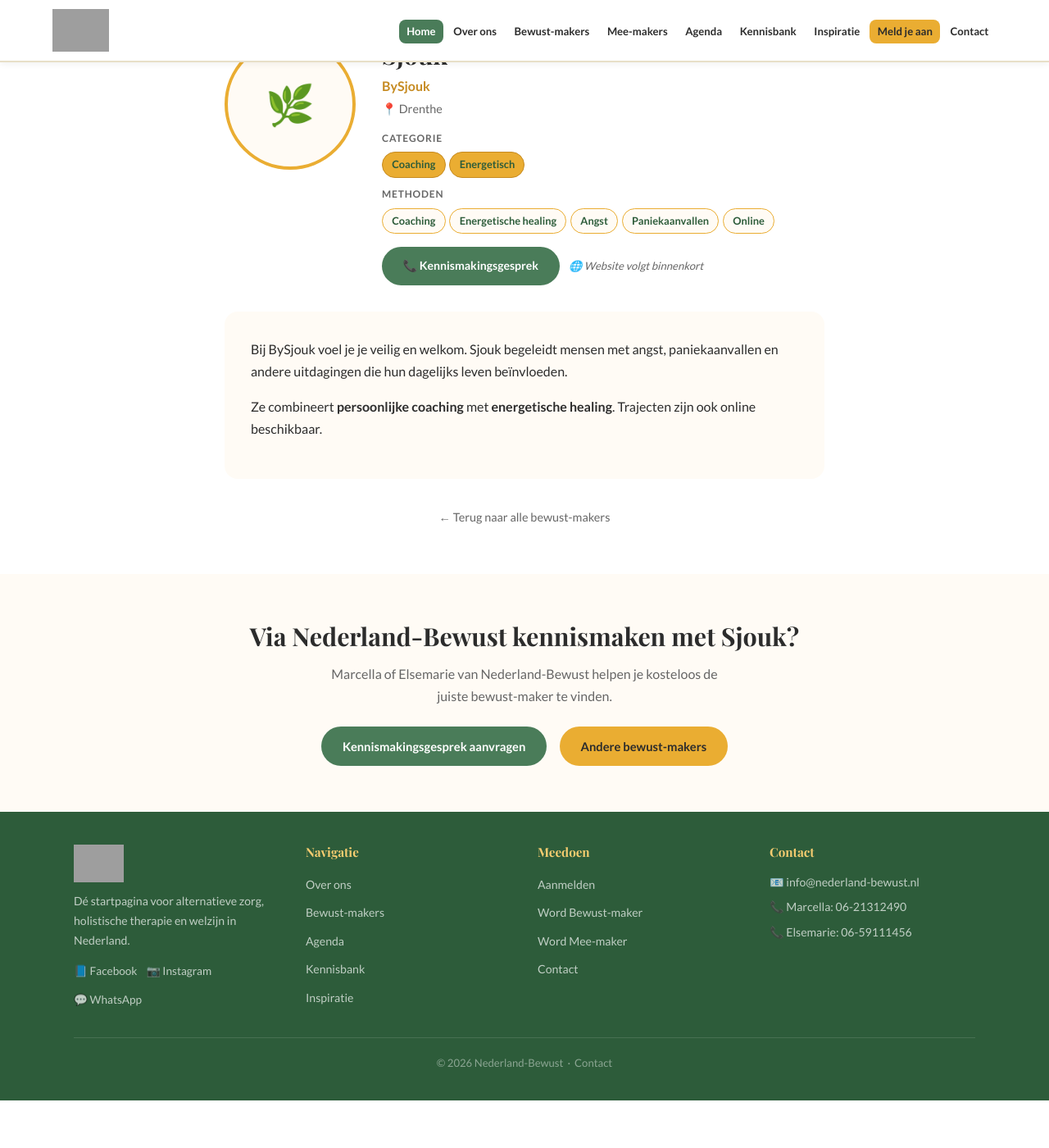
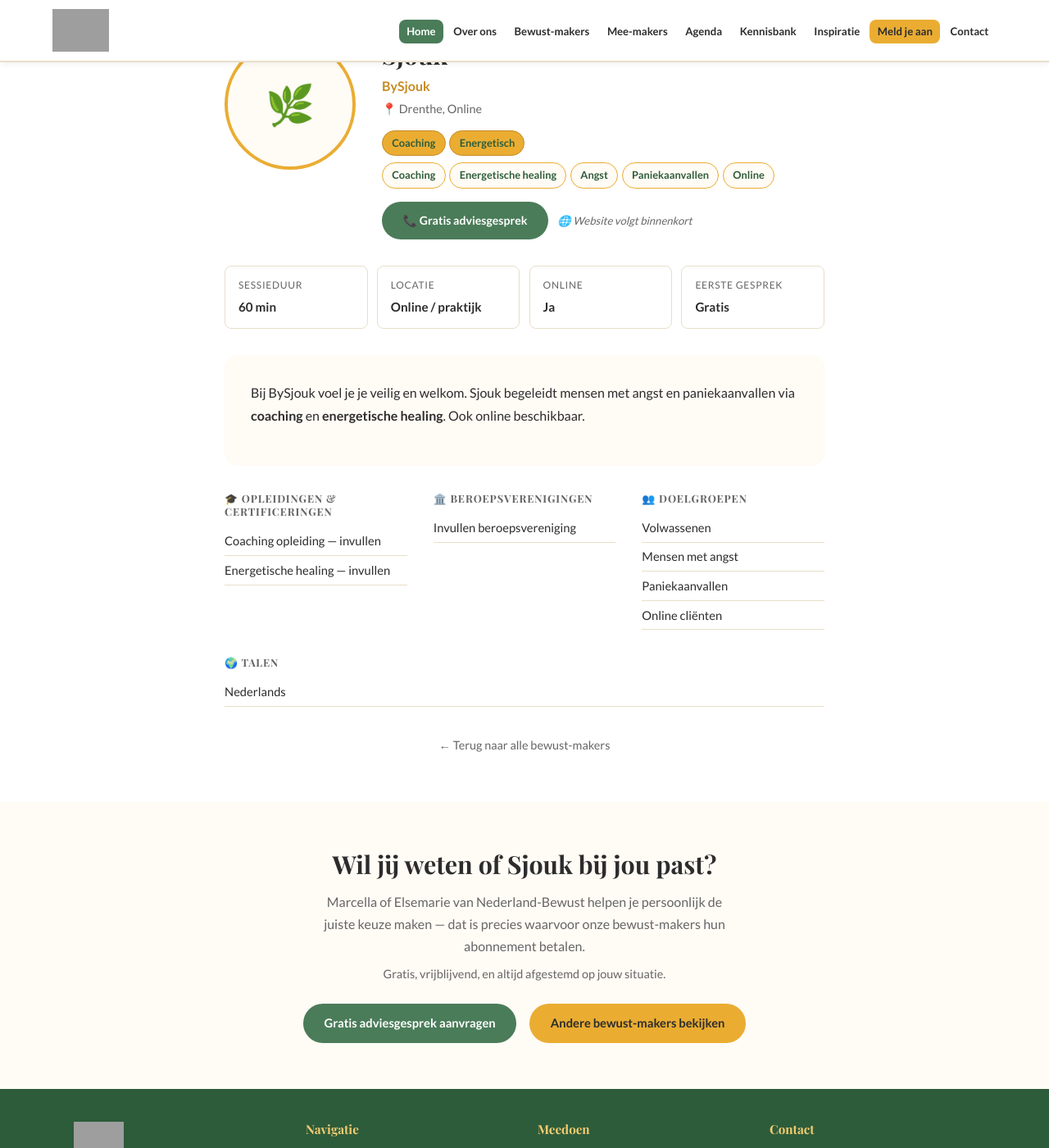
Before and after one commit to hands4flownl/nederland-bewust, a Jekyll site: the page built from pages/bewust-makers/voel-je-veilig-en-welkom-by-sjouk.html, in a window 1280 px wide and 1400 px high, scrolled down 271 px. Shown: the whole window at 82% size. Built offline with Jekyll 4.4.1, drawn with Linux system fonts in a browser that asks for light colours; before the commit the page ends 1613 px from its top, so only the background shows below that; grey boxes are pictures that could not be loaded.

Commit message:
Profiel uitgebreid: opleidingen, verenigingen, sessieinfo – Sjouk

```diff
--- a/pages/bewust-makers/voel-je-veilig-en-welkom-by-sjouk.html
+++ b/pages/bewust-makers/voel-je-veilig-en-welkom-by-sjouk.html
@@ -13,29 +13,73 @@
 <section class="sectie">
   <div class="container container--nauw">
 
-    <div class="profiel-header" style="display:flex;gap:2rem;align-items:flex-start;margin-bottom:2rem;flex-wrap:wrap;">
+    <!-- HEADER: foto + kerninfo -->
+    <div style="display:flex;gap:2rem;align-items:flex-start;margin-bottom:2rem;flex-wrap:wrap;">
       <div style="width:160px;height:160px;border-radius:50%;background:var(--creme);border:4px solid var(--goud);display:flex;align-items:center;justify-content:center;font-size:3rem;flex-shrink:0;">🌿</div>
       <div style="flex:1;min-width:220px;">
         <h2 style="margin-bottom:0.3rem;">Sjouk</h2>
         <p style="color:var(--goud-donker);font-weight:700;margin-bottom:0.2rem;">BySjouk</p>
-        <p style="color:var(--tekst-licht);font-size:0.9rem;margin-bottom:0.8rem;">📍 Drenthe</p>
-        <div style="margin-bottom:0.6rem;">
-          <p style="font-size:0.75rem;font-weight:700;text-transform:uppercase;letter-spacing:0.07em;color:var(--tekst-licht);margin-bottom:0.4rem;">Categorie</p>
+        <p style="color:var(--tekst-licht);font-size:0.9rem;margin-bottom:0.8rem;">📍 Drenthe, Online</p>
+        <div style="margin-bottom:0.5rem;">
           <div style="display:flex;flex-wrap:wrap;gap:0.3rem;"><span class="profiel-tag" style="background:var(--goud);border-color:var(--goud-donker);">Coaching</span><span class="profiel-tag" style="background:var(--goud);border-color:var(--goud-donker);">Energetisch</span></div>
         </div>
-        <div style="margin-bottom:1rem;">
-          <p style="font-size:0.75rem;font-weight:700;text-transform:uppercase;letter-spacing:0.07em;color:var(--tekst-licht);margin-bottom:0.4rem;">Methoden</p>
-          <div style="display:flex;flex-wrap:wrap;gap:0.3rem;"><span class="profiel-tag">Coaching</span><span class="profiel-tag">Energetische healing</span><span class="profiel-tag">Angst</span><span class="profiel-tag">Paniekaanvallen</span><span class="profiel-tag">Online</span></div>
-        </div>
-        <div style="display:flex;gap:0.7rem;flex-wrap:wrap;margin-top:1rem;align-items:center;">
-          <a href="{{ '/contact/' | relative_url }}" class="knop knop--groen" style="font-size:0.88rem;">📞 Kennismakingsgesprek</a>
+        <div style="display:flex;flex-wrap:wrap;gap:0.3rem;margin-bottom:1rem;"><span class="profiel-tag">Coaching</span><span class="profiel-tag">Energetische healing</span><span class="profiel-tag">Angst</span><span class="profiel-tag">Paniekaanvallen</span><span class="profiel-tag">Online</span></div>
+        <div style="display:flex;gap:0.7rem;flex-wrap:wrap;align-items:center;">
+          <a href="{{ '/contact/' | relative_url }}" class="knop knop--groen" style="font-size:0.88rem;">📞 Gratis adviesgesprek</a>
           <span style="font-size:0.82rem;color:var(--tekst-licht);font-style:italic;">🌐 Website volgt binnenkort</span>
         </div>
       </div>
     </div>
 
+    <!-- SNEL-INFO BLOKJES -->
+
+    <div style="display:grid;grid-template-columns:repeat(auto-fit,minmax(140px,1fr));gap:0.7rem;margin-bottom:2rem;">
+
+          <div style="background:var(--wit);border-radius:var(--radius);padding:0.8rem 1rem;border:1px solid var(--border);">
+            <div style="font-size:0.75rem;color:var(--tekst-licht);text-transform:uppercase;letter-spacing:0.06em;">Sessieduur</div>
+            <div style="font-weight:600;font-size:0.95rem;margin-top:0.2rem;">60 min</div>
+          </div>
+          <div style="background:var(--wit);border-radius:var(--radius);padding:0.8rem 1rem;border:1px solid var(--border);">
+            <div style="font-size:0.75rem;color:var(--tekst-licht);text-transform:uppercase;letter-spacing:0.06em;">Locatie</div>
+            <div style="font-weight:600;font-size:0.95rem;margin-top:0.2rem;">Online / praktijk</div>
+          </div>
+          <div style="background:var(--wit);border-radius:var(--radius);padding:0.8rem 1rem;border:1px solid var(--border);">
+            <div style="font-size:0.75rem;color:var(--tekst-licht);text-transform:uppercase;letter-spacing:0.06em;">Online</div>
+            <div style="font-weight:600;font-size:0.95rem;margin-top:0.2rem;">Ja</div>
+          </div>
+          <div style="background:var(--wit);border-radius:var(--radius);padding:0.8rem 1rem;border:1px solid var(--border);">
+            <div style="font-size:0.75rem;color:var(--tekst-licht);text-transform:uppercase;letter-spacing:0.06em;">Eerste gesprek</div>
+            <div style="font-weight:600;font-size:0.95rem;margin-top:0.2rem;">Gratis</div>
+          </div>
+    </div>
+
+    <!-- BIO -->
     <div style="background:var(--creme);border-radius:var(--radius-groot);padding:2rem;margin-bottom:2rem;">
-      <p>Bij BySjouk voel je je veilig en welkom. Sjouk begeleidt mensen met angst, paniekaanvallen en andere uitdagingen die hun dagelijks leven beïnvloeden.</p><p>Ze combineert <strong>persoonlijke coaching</strong> met <strong>energetische healing</strong>. Trajecten zijn ook online beschikbaar.</p>
+      <p>Bij BySjouk voel je je veilig en welkom. Sjouk begeleidt mensen met angst en paniekaanvallen via <strong>coaching</strong> en <strong>energetische healing</strong>. Ook online beschikbaar.</p>
+    </div>
+
+    <!-- VERTROUWENSINFO GRID -->
+    <div style="display:flex;flex-wrap:wrap;gap:2rem;margin-bottom:2rem;">
+
+        <div style="flex:1;min-width:220px;">
+          <h4 style="font-size:0.8rem;font-weight:700;text-transform:uppercase;letter-spacing:0.07em;color:var(--tekst-licht);margin-bottom:0.6rem;">🎓 Opleidingen & certificeringen</h4>
+          <ul style="list-style:none;"><li style='padding:0.3rem 0;border-bottom:1px solid var(--border);font-size:0.92rem;'>Coaching opleiding — invullen</li><li style='padding:0.3rem 0;border-bottom:1px solid var(--border);font-size:0.92rem;'>Energetische healing — invullen</li></ul>
+        </div>
+
+        <div style="flex:1;min-width:220px;">
+          <h4 style="font-size:0.8rem;font-weight:700;text-transform:uppercase;letter-spacing:0.07em;color:var(--tekst-licht);margin-bottom:0.6rem;">🏛️ Beroepsverenigingen</h4>
+          <ul style="list-style:none;"><li style='padding:0.3rem 0;border-bottom:1px solid var(--border);font-size:0.92rem;'>Invullen beroepsvereniging</li></ul>
+        </div>
+
+        <div style="flex:1;min-width:220px;">
+          <h4 style="font-size:0.8rem;font-weight:700;text-transform:uppercase;letter-spacing:0.07em;color:var(--tekst-licht);margin-bottom:0.6rem;">👥 Doelgroepen</h4>
+          <ul style="list-style:none;"><li style='padding:0.3rem 0;border-bottom:1px solid var(--border);font-size:0.92rem;'>Volwassenen</li><li style='padding:0.3rem 0;border-bottom:1px solid var(--border);font-size:0.92rem;'>Mensen met angst</li><li style='padding:0.3rem 0;border-bottom:1px solid var(--border);font-size:0.92rem;'>Paniekaanvallen</li><li style='padding:0.3rem 0;border-bottom:1px solid var(--border);font-size:0.92rem;'>Online cliënten</li></ul>
+        </div>
+
+        <div style="flex:1;min-width:220px;">
+          <h4 style="font-size:0.8rem;font-weight:700;text-transform:uppercase;letter-spacing:0.07em;color:var(--tekst-licht);margin-bottom:0.6rem;">🌍 Talen</h4>
+          <ul style="list-style:none;"><li style='padding:0.3rem 0;border-bottom:1px solid var(--border);font-size:0.92rem;'>Nederlands</li></ul>
+        </div>
     </div>
 
     <div style="text-align:center;margin-top:1.5rem;">
@@ -46,11 +90,12 @@
 
 <section class="sectie sectie--kleur">
   <div class="container" style="text-align:center;">
-    <h2>Via Nederland-Bewust kennismaken met Sjouk?</h2>
-    <p style="max-width:500px;margin:0.8rem auto 1.5rem;color:var(--tekst-licht);">Marcella of Elsemarie van Nederland-Bewust helpen je kosteloos de juiste bewust-maker te vinden.</p>
+    <h2>Wil jij weten of Sjouk bij jou past?</h2>
+    <p style="max-width:520px;margin:0.8rem auto 0.5rem;color:var(--tekst-licht);">Marcella of Elsemarie van Nederland-Bewust helpen je persoonlijk de juiste keuze maken — dat is precies waarvoor onze bewust-makers hun abonnement betalen.</p>
+    <p style="max-width:520px;margin:0 auto 1.5rem;color:var(--tekst-licht);font-size:0.9rem;">Gratis, vrijblijvend, en altijd afgestemd op jouw situatie.</p>
     <div style="display:flex;gap:1rem;justify-content:center;flex-wrap:wrap;">
-      <a href="{{ '/contact/' | relative_url }}" class="knop knop--groen">Kennismakingsgesprek aanvragen</a>
-      <a href="{{ '/onze-bewust-makers/' | relative_url }}" class="knop knop--goud">Andere bewust-makers</a>
+      <a href="{{ '/contact/' | relative_url }}" class="knop knop--groen">Gratis adviesgesprek aanvragen</a>
+      <a href="{{ '/onze-bewust-makers/' | relative_url }}" class="knop knop--goud">Andere bewust-makers bekijken</a>
     </div>
   </div>
 </section>
```
Also changed, not shown: other parts of pages/bewust-makers/voel-je-veilig-en-welkom-by-sjouk.html (+1 -1 lines).
